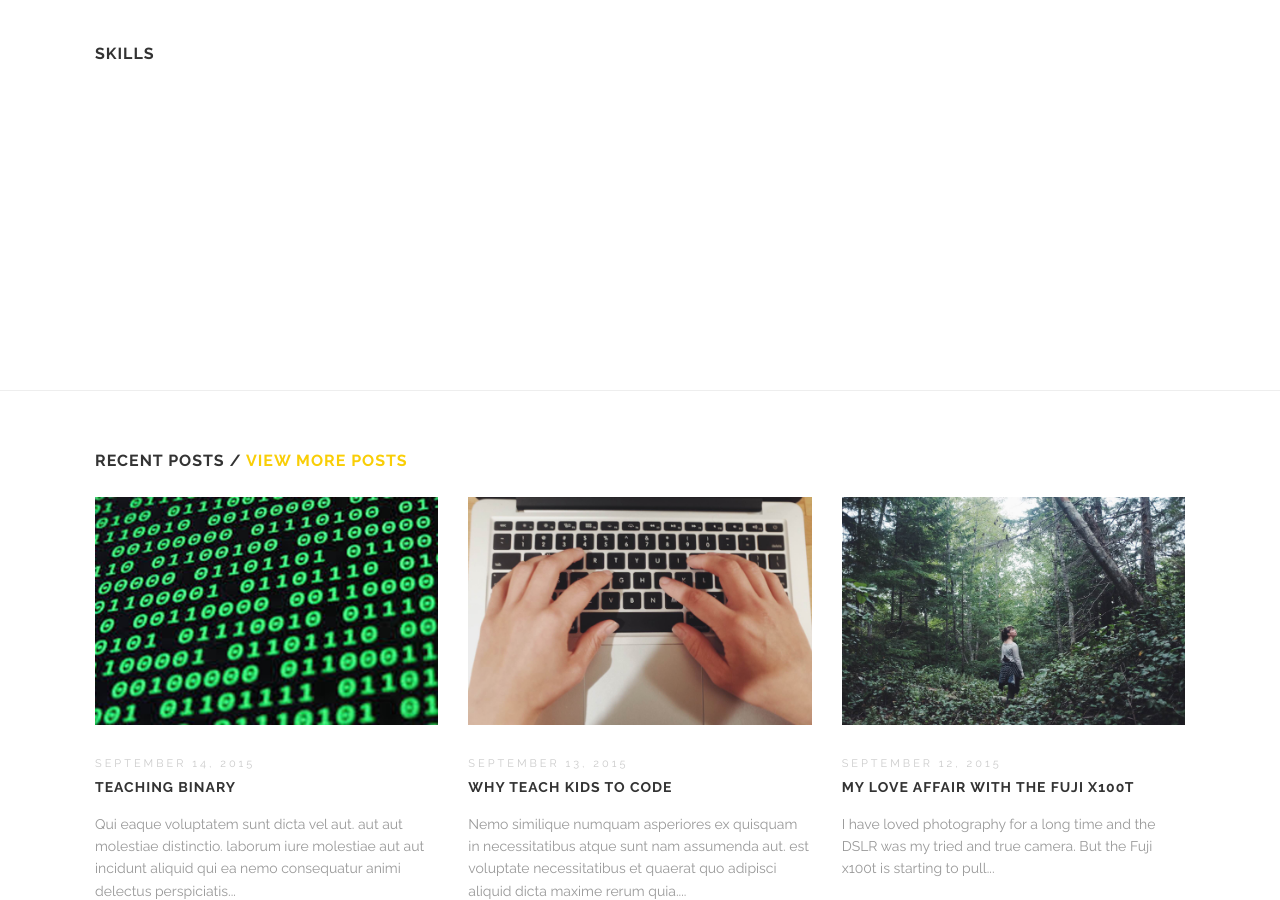
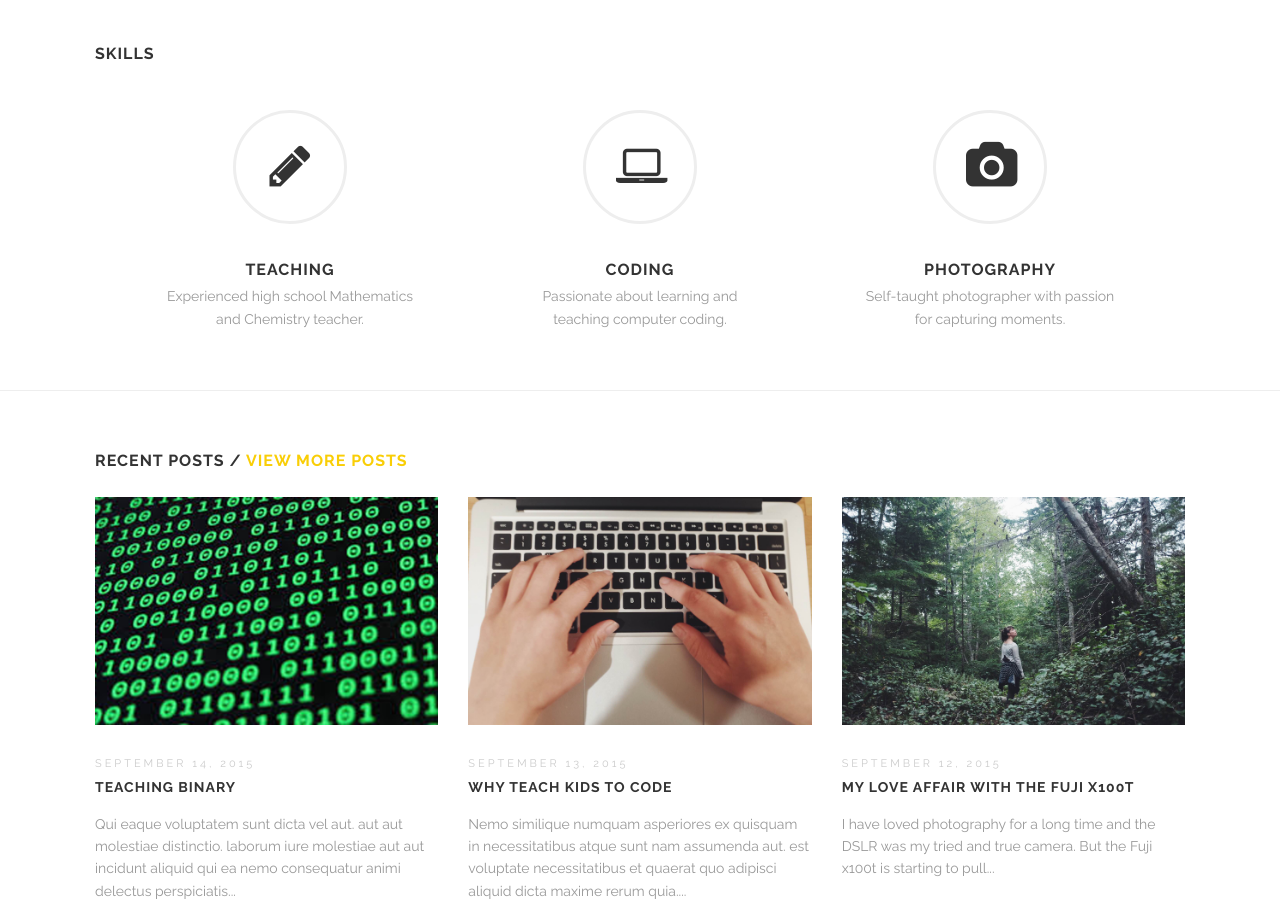
Before and after one commit to awheels/awheels.github.io, a Jekyll site: the page built from index.html, in a window 1280 px wide and 900 px high, scrolled down 750 px. Built offline with Jekyll 4.4.1, drawn with Linux system fonts in a browser that asks for light colours.

Commit message:
removed fade on services home page

```diff
--- a/index.html
+++ b/index.html
@@ -80,7 +80,7 @@ services:
 <div class='row' style="display: flex; justify-content: space-between;">
   {% for service in page.services %}
     <div class='medium-3 large-3 columns'>
-      <div class='fadein mod modIconText' data-delay='{{ 200 | times:forloop.index0 }}'>
+      <div class='mod modIconText' data-delay='{{ 200 | times:forloop.index0 }}'>
         <div class='icon-text-circle'>
           <i class='{{service.icon_class}}'></i>
           <h3>{{service.title}}</h3>
```
Also changed, not shown: 2 other files.
